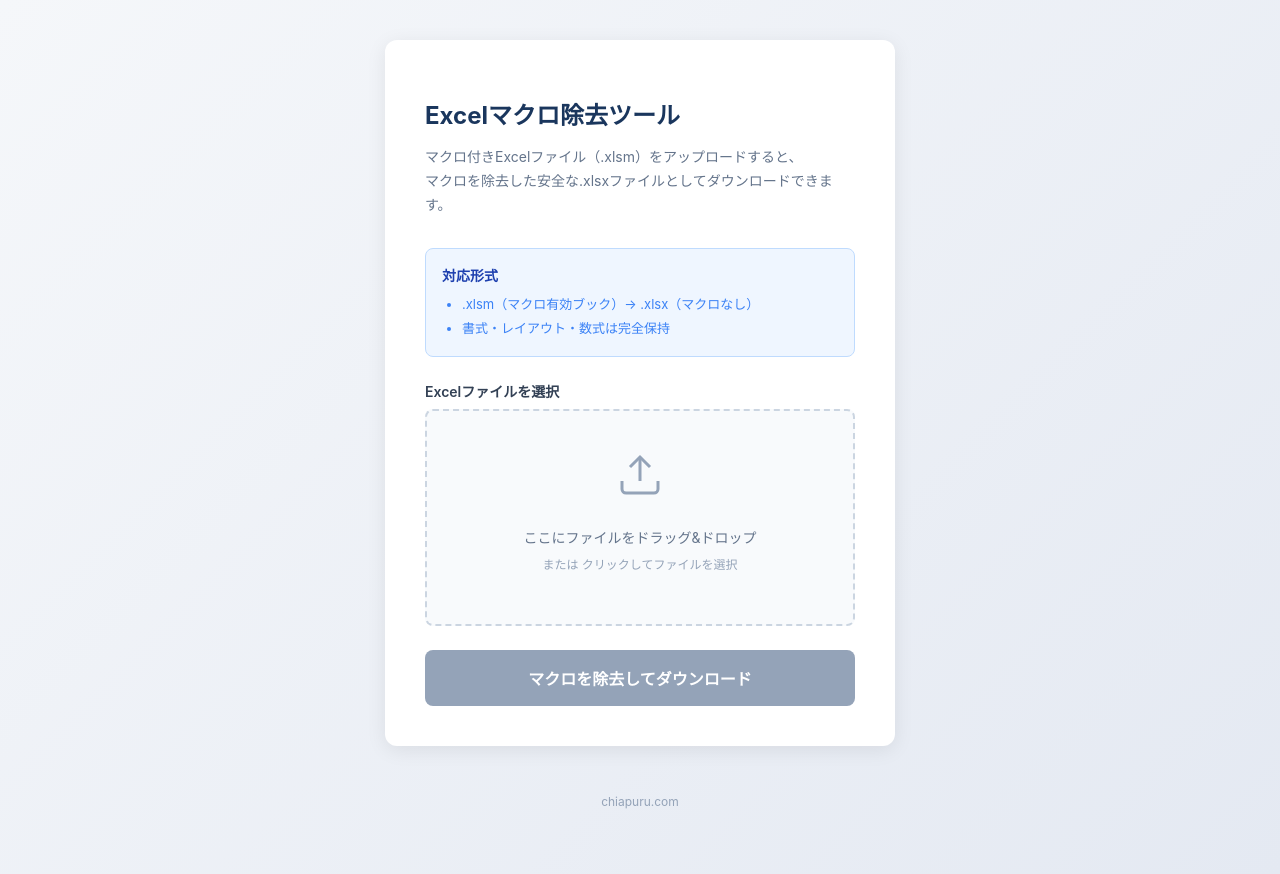
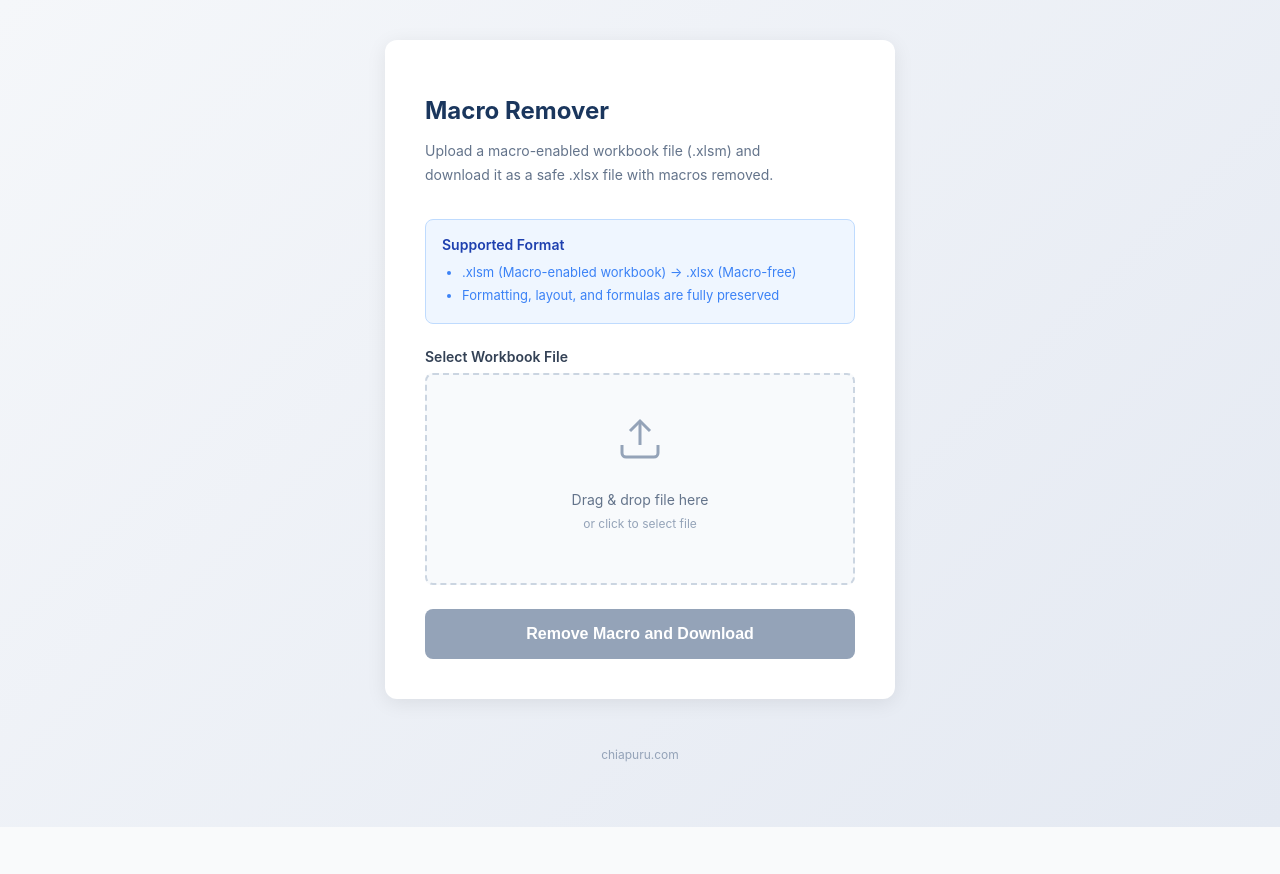
Before and after one commit to daichitsuchiya39-creator/macro-remover-for-excel, a Flask app: page / in a window 1280 px wide. After the commit the page ends 827 px from the top, so only its background shows below. Run offline with Flask 2, Linux system fonts and the light colour scheme.

Commit message:
Update UI language to English without using 'Excel' term

```diff
--- a/templates/index.html
+++ b/templates/index.html
@@ -1,9 +1,9 @@
 <!DOCTYPE html>
-<html lang="ja">
+<html lang="en">
 <head>
     <meta charset="UTF-8">
     <meta name="viewport" content="width=device-width, initial-scale=1.0">
-    <title>Excelマクロ除去ツール</title>
+    <title>Macro Remover</title>
     <style>
         * {
             box-sizing: border-box;
@@ -236,10 +236,10 @@
 </head>
 <body>
     <div class="container">
-        <h1>Excelマクロ除去ツール</h1>
+        <h1>Macro Remover</h1>
         <p class="description">
-            マクロ付きExcelファイル（.xlsm）をアップロードすると、<br>
-            マクロを除去した安全な.xlsxファイルとしてダウンロードできます。
+            Upload a macro-enabled workbook file (.xlsm) and<br>
+            download it as a safe .xlsx file with macros removed.
         </p>
 
         {% with messages = get_flashed_messages(with_categories=true) %}
@@ -253,16 +253,16 @@
         {% endwith %}
 
         <div class="info-box">
-            <h3>対応形式</h3>
+            <h3>Supported Format</h3>
             <ul>
-                <li>.xlsm（マクロ有効ブック）→ .xlsx（マクロなし）</li>
-                <li>書式・レイアウト・数式は完全保持</li>
+                <li>.xlsm (Macro-enabled workbook) → .xlsx (Macro-free)</li>
+                <li>Formatting, layout, and formulas are fully preserved</li>
             </ul>
         </div>
 
         <form method="POST" enctype="multipart/form-data" id="uploadForm">
             <div class="form-group">
-                <label>Excelファイルを選択</label>
+                <label>Select Workbook File</label>
                 <div class="drop-zone" id="dropZone">
                     <input type="file" name="file" id="fileInput" accept=".xlsm" required>
                     <div class="drop-icon" id="dropIcon">
@@ -272,13 +272,13 @@
                             <line x1="12" y1="3" x2="12" y2="15"/>
                         </svg>
                     </div>
-                    <div class="drop-text">ここにファイルをドラッグ&ドロップ</div>
-                    <div class="drop-hint">または クリックしてファイルを選択</div>
+                    <div class="drop-text">Drag & drop file here</div>
+                    <div class="drop-hint">or click to select file</div>
                     <div class="file-name" id="fileName"></div>
                 </div>
             </div>
 
-            <button type="submit" id="submitBtn" disabled>マクロを除去してダウンロード</button>
+            <button type="submit" id="submitBtn" disabled>Remove Macro and Download</button>
         </form>
     </div>
 
@@ -288,7 +288,7 @@
 
     <div class="loading-overlay" id="loadingOverlay">
         <div class="spinner"></div>
-        <div class="loading-text">マクロを除去しています...</div>
+        <div class="loading-text">Removing macros...</div>
     </div>
 
     <script>
@@ -338,7 +338,7 @@
         function handleFile(file) {
             // 拡張子チェック
             if (!file.name.toLowerCase().endsWith('.xlsm')) {
-                alert('.xlsm ファイルのみ対応しています。');
+                alert('Only .xlsm files are supported.');
                 fileInput.value = '';
                 return;
             }
@@ -361,7 +361,7 @@
             e.preventDefault();
 
             if (fileInput.files.length === 0) {
-                alert('ファイルを選択してください。');
+                alert('Please select a file.');
                 return;
             }
 
@@ -379,7 +379,7 @@
 
                 if (!response.ok) {
                     const errorData = await response.json();
-                    throw new Error(errorData.error || '処理中にエラーが発生しました');
+                    throw new Error(errorData.error || 'An error occurred during processing');
                 }
 
                 // ファイルをダウンロード
@@ -391,7 +391,7 @@
                 // Content-Dispositionからファイル名を取得
                 const contentDisposition = response.headers.get('Content-Disposition');
                 const originalName = fileInput.files[0].name.replace(/\.xlsm$/i, '');
-                let downloadName = `${originalName}(マクロ除去済).xlsx`;
+                let downloadName = `${originalName}(macro-removed).xlsx`;
                 if (contentDisposition) {
                     const match = contentDisposition.match(/filename\*?=(?:UTF-8'')?([^;\n]+)/i);
                     if (match) {
@@ -406,7 +406,7 @@
                 window.URL.revokeObjectURL(url);
 
                 // 成功メッセージ（オプション）
-                showFlash('マクロを除去しました', 'success');
+                showFlash('Macros removed successfully', 'success');
 
             } catch (error) {
                 showFlash(error.message, 'error');
```
